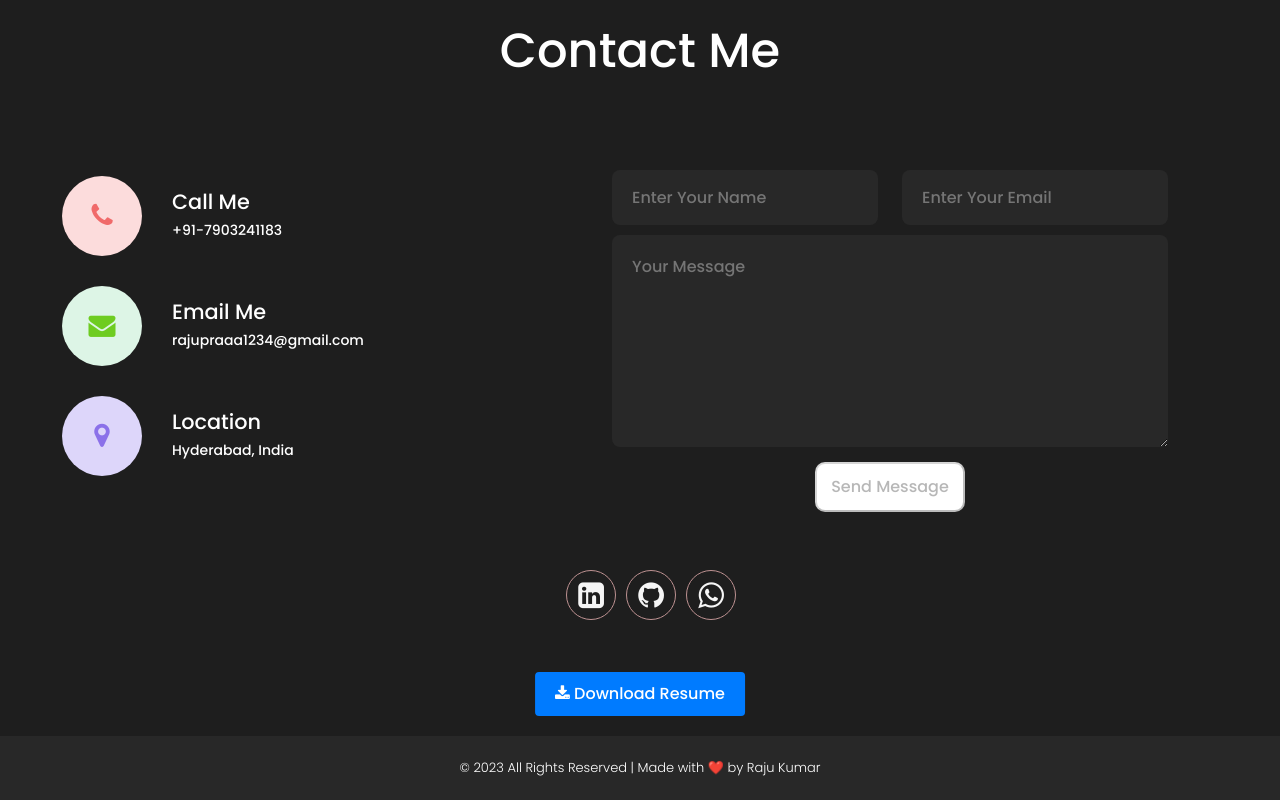
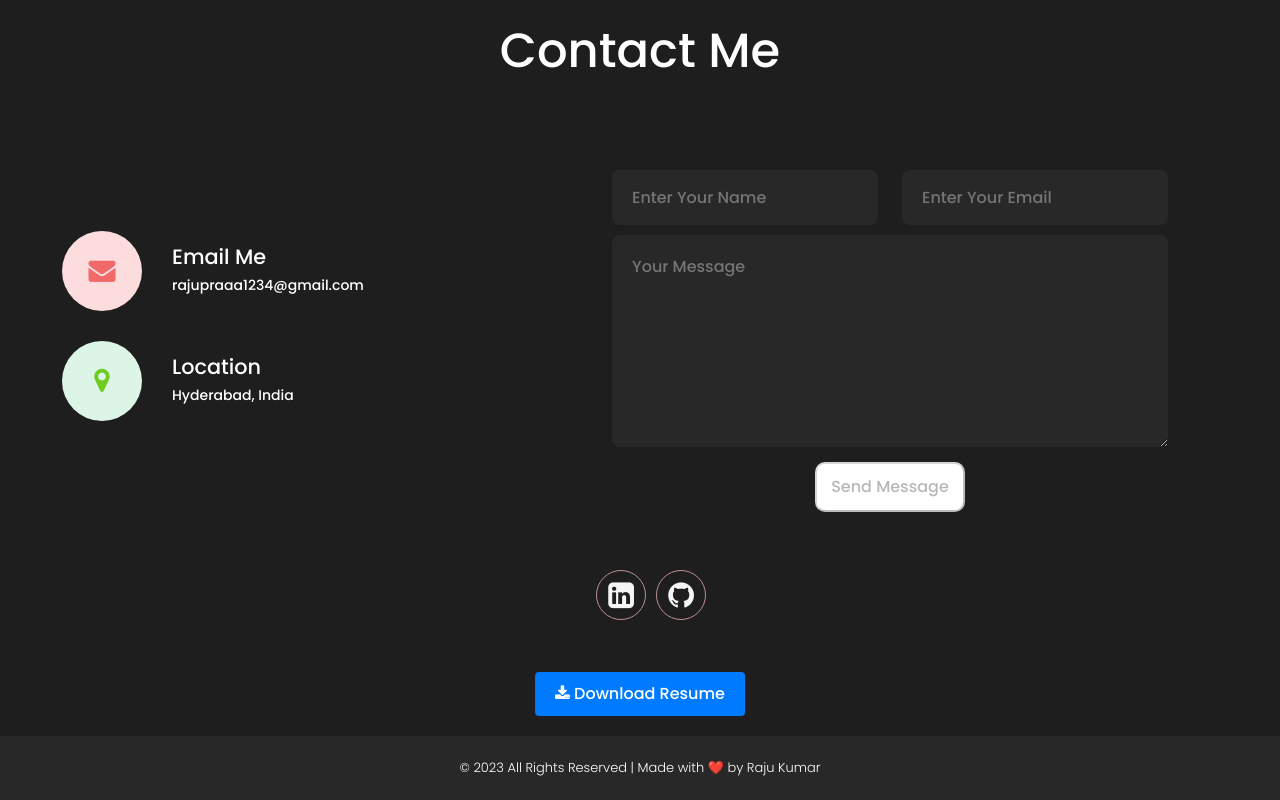
Before and after one commit to rajupraaa1234/ReactMyPortfolio, a React (Create React App) app: page / in a window 1280 px wide. Shown: the part 6362-7162 px from the top of the page. Built offline with nearby package versions, Linux system fonts and the light colour scheme.

Commit message:
new update

```diff
--- a/src/data/contactMe.js
+++ b/src/data/contactMe.js
@@ -1,18 +1,18 @@
 export const contactDetails = [
+  // {
+  //   id: 1,
+  //   icon: "fa fa-phone",
+  //   contact_info: "+91-7903241183",
+  //   contact_name: "Call Me",
+  // },
   {
     id: 1,
-    icon: "fa fa-phone",
-    contact_info: "+91-7903241183",
-    contact_name: "Call Me",
-  },
-  {
-    id: 2,
     icon: "fa fa-envelope",
     contact_info: "rajupraaa1234@gmail.com",
     contact_name: "Email Me",
   },
   {
-    id: 3,
+    id: 2,
     icon: "fa fa-map-marker",
     contact_info: "Hyderabad, India",
     contact_name: "Location",
--- a/src/data/profileLinks.js
+++ b/src/data/profileLinks.js
@@ -11,10 +11,10 @@ export const profileLinks = [
     link: "https://github.com/rajupraaa1234",
     social_icon: "fa fa-github",
   },
-  {
-    id: 4,
-    name: "WhatsApp",
-    link: "https://wa.me/+917903241183?text=Hi",
-    social_icon: "fa fa-whatsapp",
-  },
+  // {
+  //   id: 4,
+  //   name: "WhatsApp",
+  //   link: "https://wa.me/+917903241183?text=Hi",
+  //   social_icon: "fa fa-whatsapp",
+  // },
 ];
```
Also changed, not shown: 14 other files (tests, documents, lock files or other folders).
